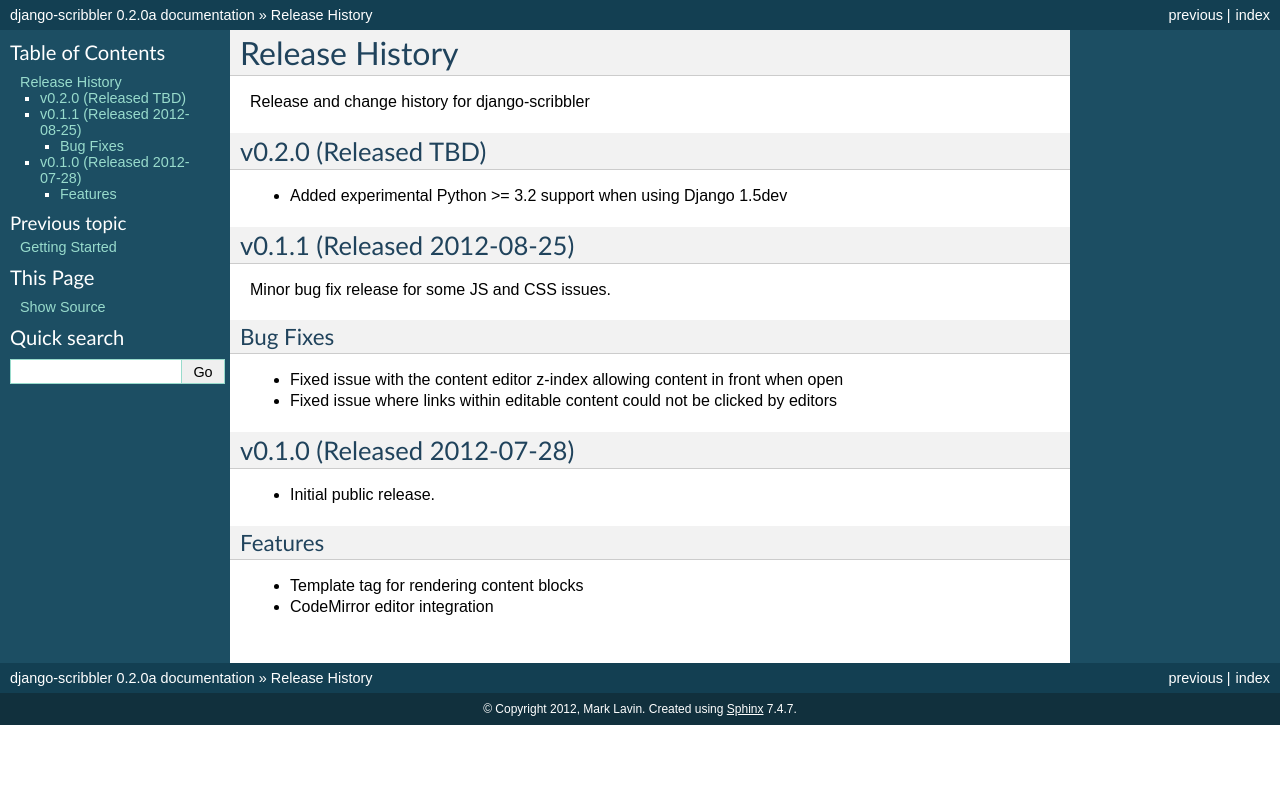
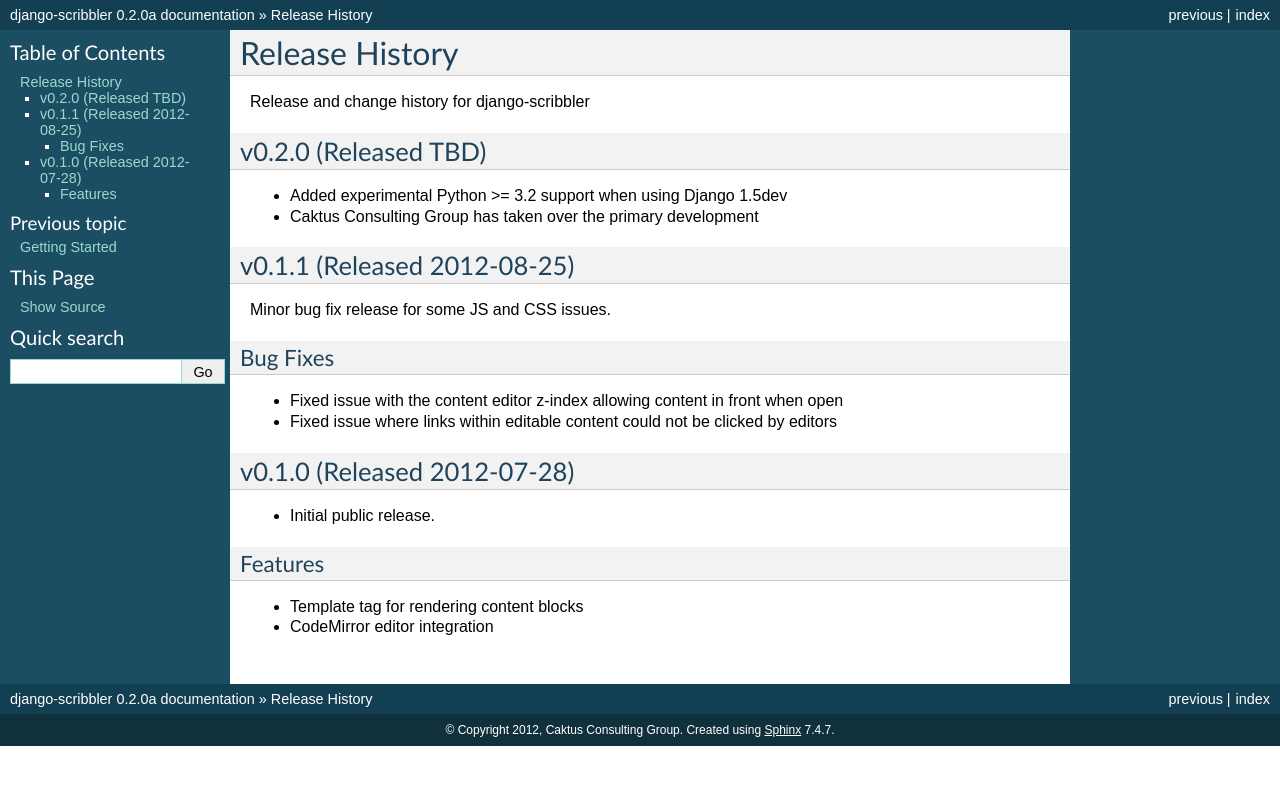
Before and after one commit to caktus/django-scribbler, a Sphinx documentation site: the page built from docs/releases.rst, in a window 1280 px wide. Shown: the top 785 px of the page. Built offline with Sphinx 7.4.7, drawn with Linux system fonts in a browser that asks for light colours.

Commit message:
Add a couple more references to Caktus in the documentation.

```diff
--- a/README.rst
+++ b/README.rst
@@ -56,3 +56,6 @@
 
 If you think you've found a bug or are interested in contributing to this project
 check out `django-scribbler on Github <https://github.com/caktus/django-scribbler>`_.
+
+Development sponsored by `Caktus Consulting Group, LLC
+<http://www.caktusgroup.com/services>`_.
--- a/docs/conf.py
+++ b/docs/conf.py
@@ -41,7 +41,7 @@
 
 # General information about the project.
 project = u'django-scribbler'
-copyright = u'2012, Mark Lavin'
+copyright = u'2012, Caktus Consulting Group'
 
 # The version info for the project you're documenting, acts as replacement for
 # |version| and |release|, also used in various other places throughout the
--- a/docs/releases.rst
+++ b/docs/releases.rst
@@ -8,6 +8,7 @@
 ------------------------------------
 
 - Added experimental Python >= 3.2 support when using Django 1.5dev
+- Caktus Consulting Group has taken over the primary development
 
 
 v0.1.1 (Released 2012-08-25)
```
